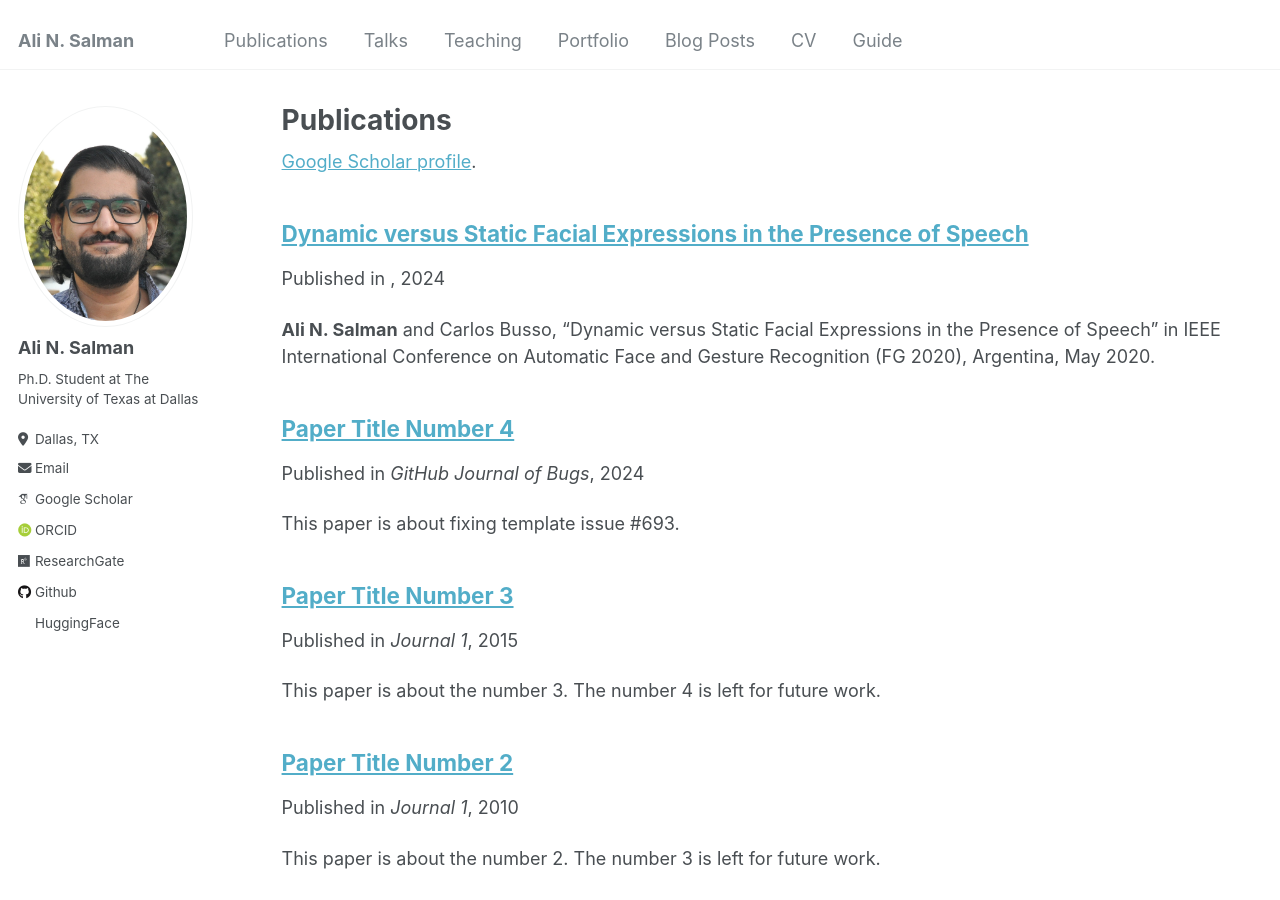
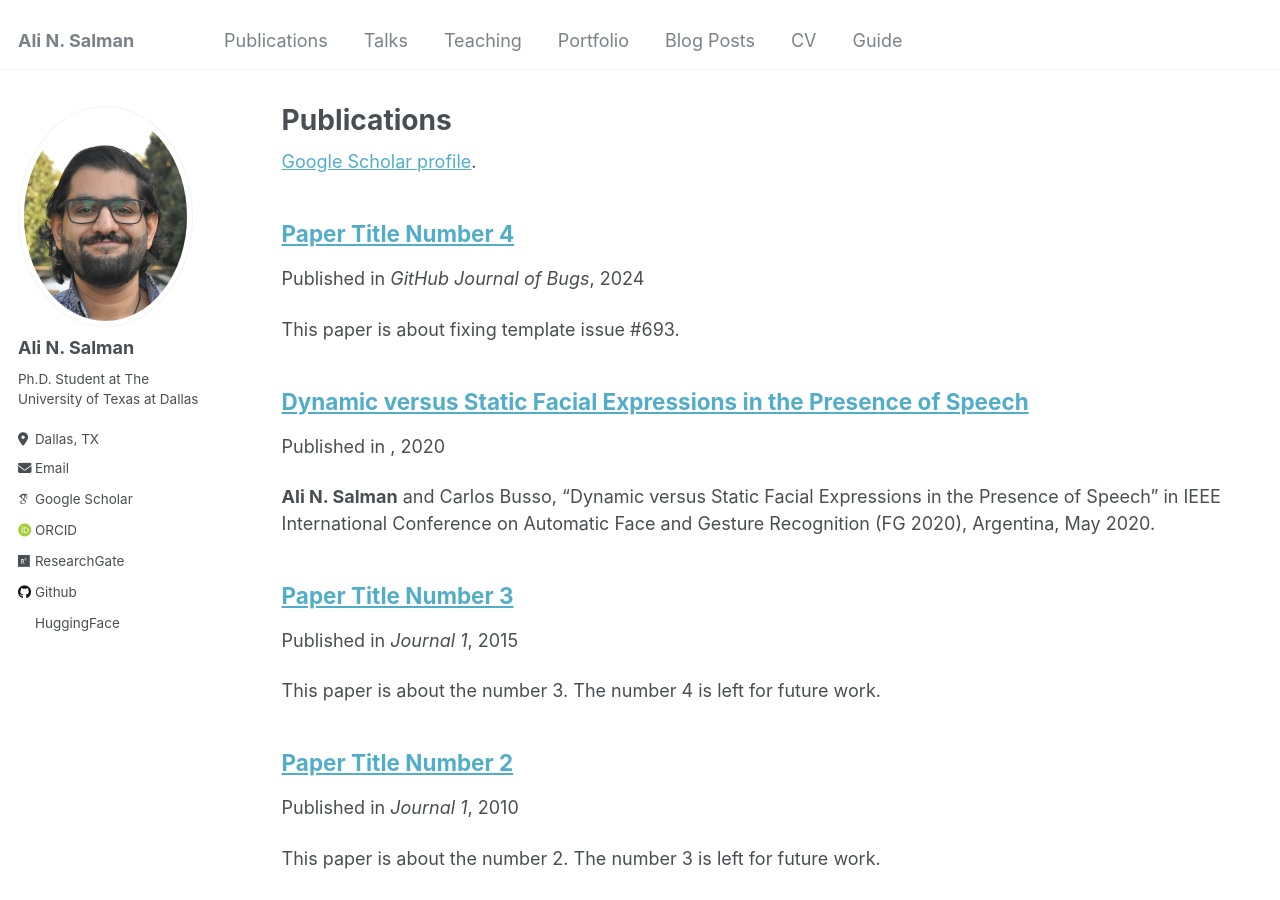
Before and after one commit to 3loi/3loi, a Jekyll site: the page built from _pages/publications.md, in a window 1280 px wide and 900 px high. Built offline with Jekyll 4.4.1, drawn with Linux system fonts in a browser that asks for light colours; some web fonts are replaced.

Commit message:
Update Salman_2020.md

```diff
--- a/_publications/Salman_2020.md
+++ b/_publications/Salman_2020.md
@@ -2,6 +2,7 @@
 title: "Dynamic versus Static Facial Expressions in the Presence of Speech"
 collection: publications
 permalink: /publications/Salman_2020
+date: 2020-05-05
 slidesurl: 'https://ecs.utdallas.edu/research/researchlabs/msp-lab/publications/Salman_2020-slides.pdf'
 paperurl: 'https://ecs.utdallas.edu/research/researchlabs/msp-lab/publications/Salman_2020.pdf'
 citation: 'https://ecs.utdallas.edu/research/researchlabs/msp-lab/publications/Salman_2020.bib'
```
